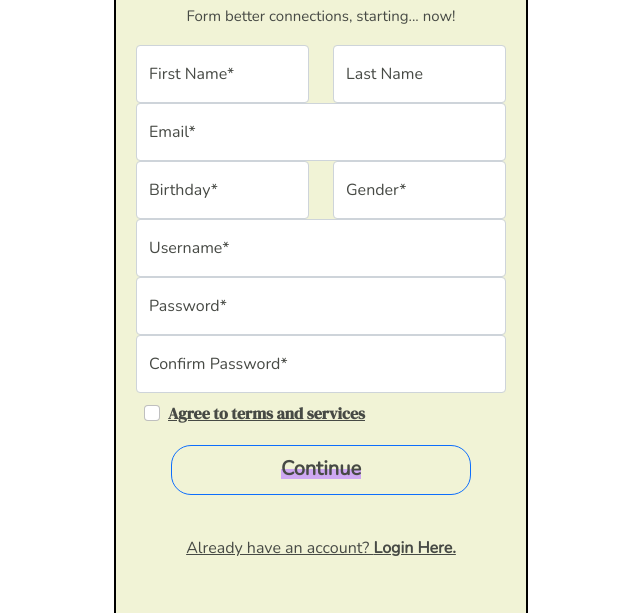
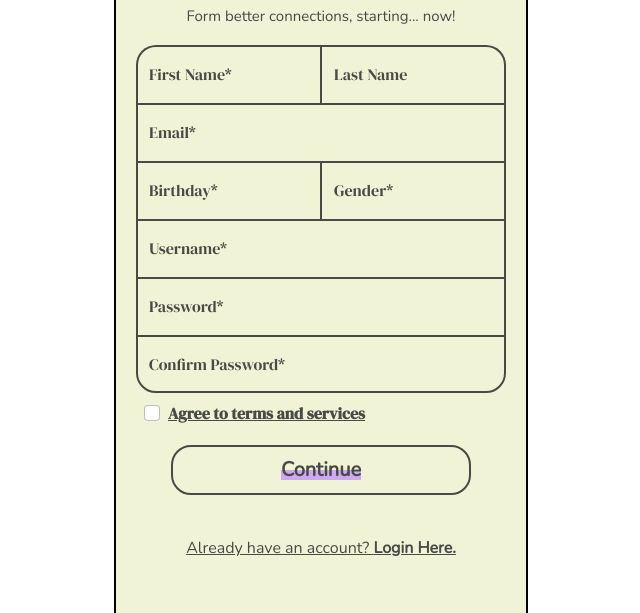
Before and after one commit to philipjku/Group-Project-3, a plain HTML site: page index-signup.html in a window 1280 px wide. Shown: the part 182-795 px from the top of the page, without its empty margins (319-959 px from the left). Drawn offline with nearby package versions, Linux system fonts and the light colour scheme.

Commit message:
sign up formatting

```diff
--- a/css/style-signup.css
+++ b/css/style-signup.css
@@ -75,6 +75,7 @@ h3 {
   height: 50px;
   background-color: #f1f3d6;
   border-radius: 20px;
+  border: 2px solid #474A45;
   color: #474A45;
   font-family: 'Nunito', sans-serif;
 }
@@ -88,15 +89,17 @@ a {
 
 .form-floating {
   text-align: center;
-  background-color: #f1f3d6 ;
-  color: #474A45;
-  font-family: 'Nunito', sans-serif;
-
 }
 
 .form-control {
   justify-content: center;
   margin: auto;
+  background-color: #f1f3d6 ;
+  border: solid #474A45;
+  border-width: 2px 2px 0px 2px;
+  border-radius: 0px;
+  color: #474A45;
+  font-family: 'Nunito', sans-serif;
 }
 
 .placehodler {
@@ -131,3 +134,32 @@ a {
   margin-top: -15px;
   height: 10px;
 }
+
+.colRight{
+  padding-right: 0px;
+}
+
+.colLeft{
+  padding-left: 0px;
+}
+
+.formRight{
+  border-left: 1px solid #474A45;
+}
+
+.formLeft{
+  border-right: 1px solid #474A45;
+}
+
+.formTopleft{
+  border-top-left-radius: 20px;
+}
+
+.formTopright{
+  border-top-right-radius: 20px;
+}
+
+.formBot{
+  border-bottom: 2px solid #474A45;
+  border-radius: 0px 0px 20px 20px;
+}
--- a/index-signup.html
+++ b/index-signup.html
@@ -24,15 +24,15 @@
     <h2>Form better connections, starting... now!</h2>
     <div class="form">
       <div class="row">
-        <div class="col">
+        <div class="col colRight">
           <div class="form-floating">
-            <input type="firstname" class="form-control" placeholder="First Name">
+            <input type="firstname" class="form-control formLeft formTopleft" placeholder="First Name">
             <label for="floatingInput">First Name*</label>
           </div>
         </div>
-        <div class="col">
+        <div class="col colLeft">
           <div class="form-floating">
-            <input type="lastname" class="form-control" placeholder="Last Name">
+            <input type="lastname" class="form-control formRight formTopright" placeholder="Last Name">
             <label for="floatingInput">Last Name</label>
           </div>
         </div>
@@ -42,15 +42,15 @@
           <label for="floatingInput">Email*</label>
         </div>
       <div class="row">
-        <div class="col">
+        <div class="col colRight">
           <div class="form-floating">
-            <input type="bday" class="form-control" placeholder="Birthday">
+            <input type="bday" class="form-control formLeft" placeholder="Birthday">
             <label for="floatingInput">Birthday*</label>
           </div>
         </div>
-        <div class="col">
+        <div class="col colLeft">
           <div class="form-floating">
-            <input type="gender" class="form-control" placeholder="Gender">
+            <input type="gender" class="form-control formRight" placeholder="Gender">
             <label for="floatingInput">Gender*</label>
           </div>
         </div>
@@ -64,7 +64,7 @@
         <label for="floatingPassword">Password*</label>
       </div>
       <div class="form-floating">
-          <input type="confirmpassword" class="form-control" placeholder="ConfirmPassword">
+          <input type="confirmpassword" class="form-control formBot" placeholder="ConfirmPassword">
           <label for="floatingPassword">Confirm Password*</label>
       </div>
       <div class="form-check text-start m-2">
```
